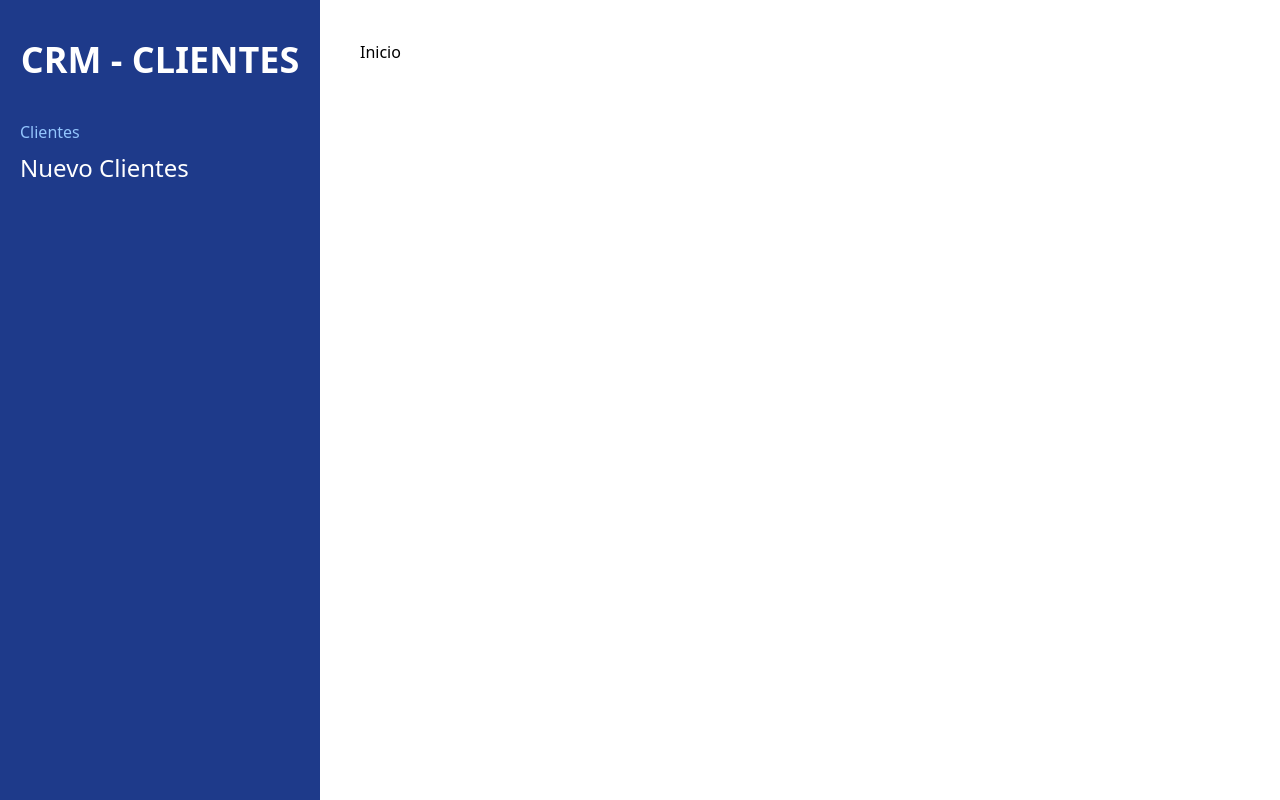
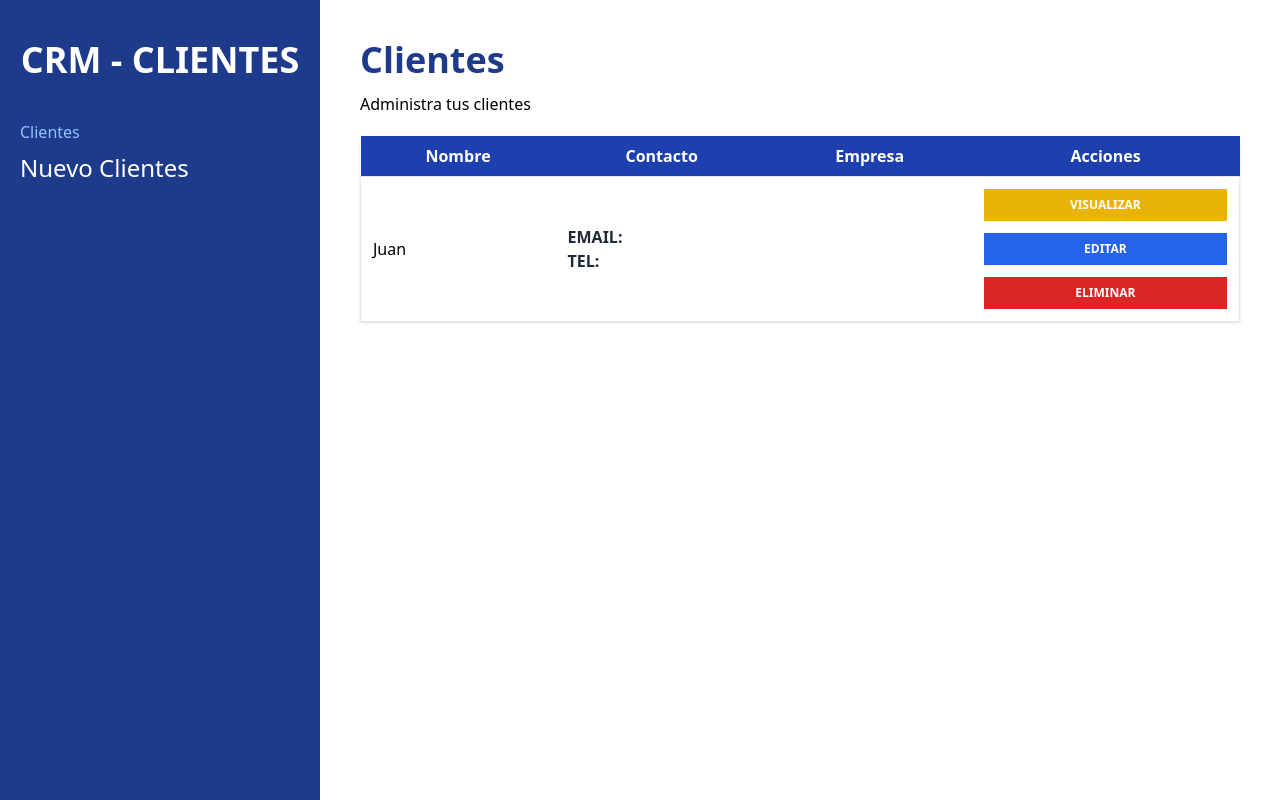
Before and after one commit to aitorgus/crm-react, a React (Vite) app: page /clientes in a window 1280 px wide. Built offline with nearby package versions, Linux system fonts and the light colour scheme; data requests are answered from the project's data file.

Commit message:
Terminando visualización del registro de clientes

```diff
--- /dev/null
+++ b/src/components/Cliente.jsx
@@ -0,0 +1,39 @@
+import React from 'react'
+
+const Cliente = ({ cliente }) => {
+
+    {/*Aplico Destructuring */}
+    const {nombre,empresa,email,telefono,notas,id} = cliente
+  return (
+      <tr className='border hover:bg-gray-50'>
+          <td className='p-3'>{nombre}</td>
+          <td className='p-3'>
+              <p> <span className='text-gray-800 uppercase font-bold'>Email:</span>{email}</p>
+              <p><span className='text-gray-800 uppercase font-bold'>Tel:</span>{telefono}</p>
+          </td>
+          <td className='p-3'>{empresa}</td>
+          <td className='p-3'>
+
+              <button type="button"
+                  className='bg-yellow-500 hover:bg-yellow-600 block w-full text-white p-2 uppercase
+                      font-bold text-xs'>
+                  Visualizar
+              </button>
+
+              <button type="button"
+                  className='bg-blue-600 hover:bg-blue-700 block w-full text-white p-2 uppercase
+                      font-bold text-xs mt-3'>
+                  Editar
+              </button>
+
+              <button type="button"
+             className='bg-red-600 hover:bg-red-700 block w-full text-white p-2 uppercase
+                      font-bold text-xs mt-3'  >
+                  Eliminar
+              </button>
+          </td>
+    </tr>
+  )
+}
+
+export default Cliente
--- a/src/paginas/Inicio.jsx
+++ b/src/paginas/Inicio.jsx
@@ -1,8 +1,52 @@
-import React from 'react'
+import { useState, useEffect } from 'react'
+import Cliente from '../components/Cliente'
+
 
 const Inicio = () => {
+const [clientes, setClientes] = useState([])
+
+  useEffect(() => {
+
+    const obtenerClientesAPI = async () => {
+      try {
+        const url = 'http://localhost:4000/clientes'
+        const respuesta = await fetch(url)
+        const resultado = await respuesta.json()
+        setClientes(resultado)
+
+      } catch (error) {
+        console.log(error)
+      }
+    }
+    obtenerClientesAPI()
+  }, [])
+
   return (
-    <div><h1>Inicio</h1></div>
+      <>
+      <h1 className='font-black text-4xl text-blue-900 '>Clientes</h1>
+      <p className='mt-3'>Administra tus clientes</p>
+
+            <table className='w-full mt-5 table-auto shadow bg-white'>
+                <thead className='bg-blue-800 text-white'>
+                  <tr>
+                    <th className='p-2'>Nombre</th>
+                    <th className='p-2'>Contacto</th>
+                    <th className='p-2'>Empresa</th>
+                    <th className='p-2'>Acciones</th>
+                  </tr>
+                </thead>
+
+              <tbody>
+                    {clientes.map( cliente => (
+                        <Cliente
+                            key={cliente.id}
+                            cliente={cliente}
+                        />
+                    ))}
+                </tbody>
+
+          </table>
+    </>
   )
 }
 
```
